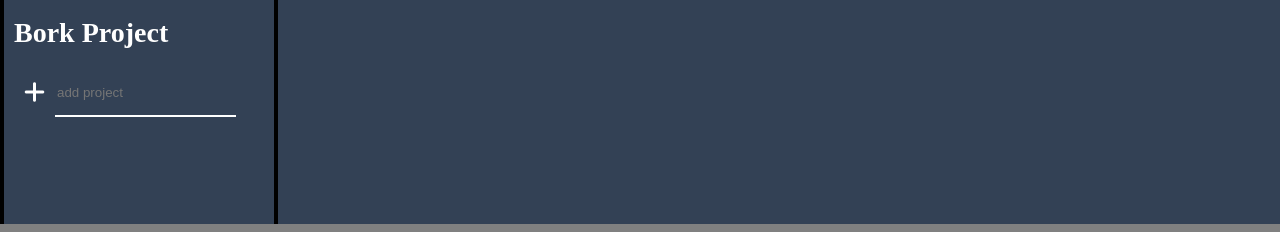
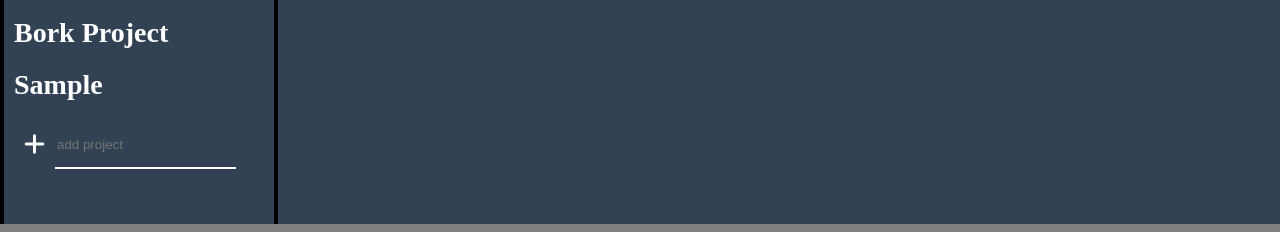
Before and after one commit to amannagle/TodoList, a website built with webpack: page dist/index.html in a window 1280 px wide. Both pictures are taken after typing "Sample" into the empty fields and a click on the button 34 px from the left and 661 px from the top of the page. Shown: the part 568-800 px from the top of the page. Built offline with nearby package versions, Linux system fonts and the light colour scheme.

Commit message:
added addproject functionality

```diff
--- a/src/dom.js
+++ b/src/dom.js
@@ -26,7 +26,12 @@ function addListenerToProjectCreate()
 
 function addProjectToDom(project)
 {
-
+    const projectdiv = document.querySelector('div.project');
+    const new_div = document.createElement('div');
+    new_div.classList.add('project-header-div');
+    new_div.innerHTML=`<li class="project-header">${project.name}</li>
+    <button class="btn-delete-project"><i class="fa-solid fa-trash"></i></button>`;
+    projectdiv.appendChild(new_div);
 }
 
 export {interactWithDom}
--- a/src/style.css
+++ b/src/style.css
@@ -193,4 +193,5 @@ body
 #add-project-form
 {
     display: flex;
+    margin-top: -30px;
 }
```
Also changed, not shown: dist/index.html, dist/main.js.
